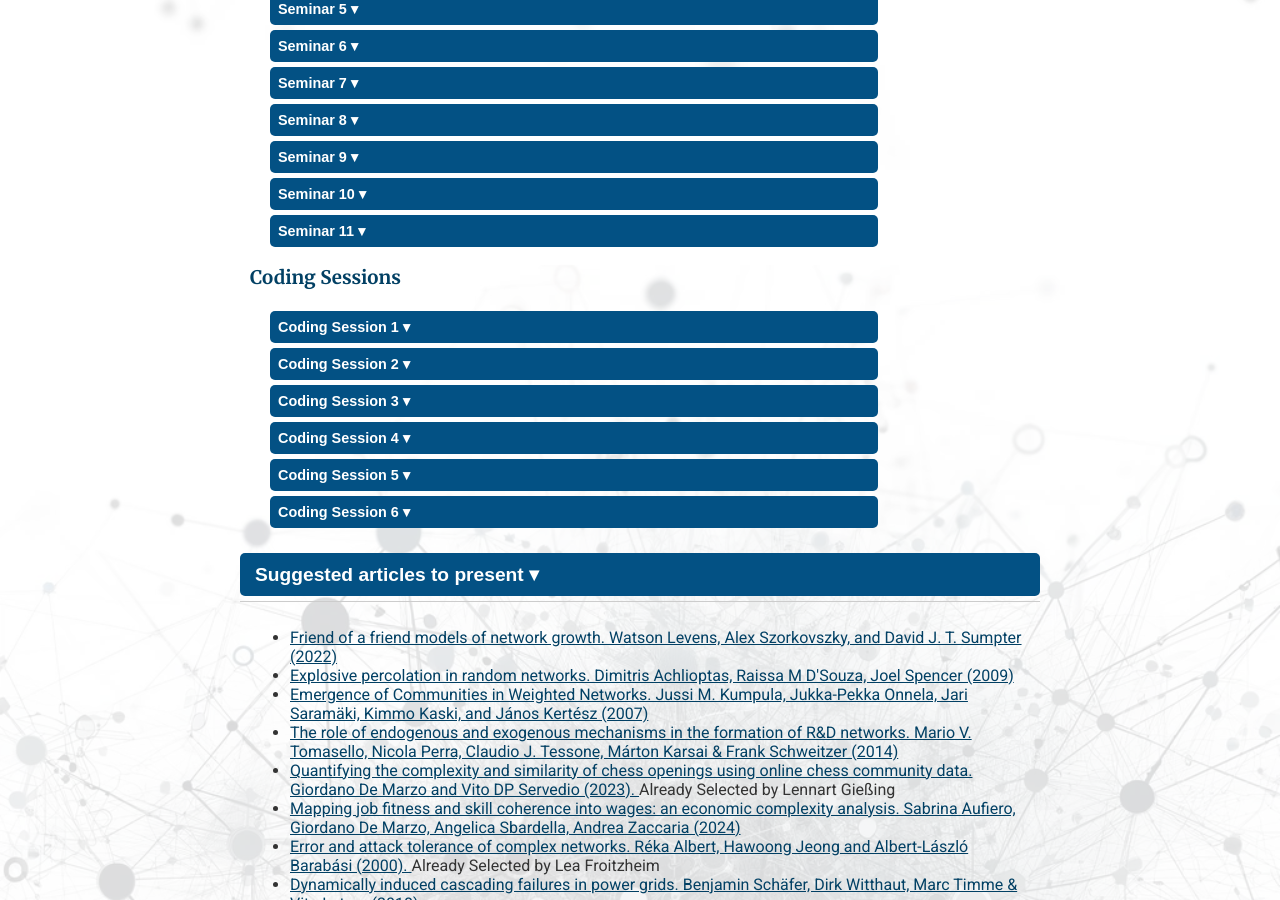
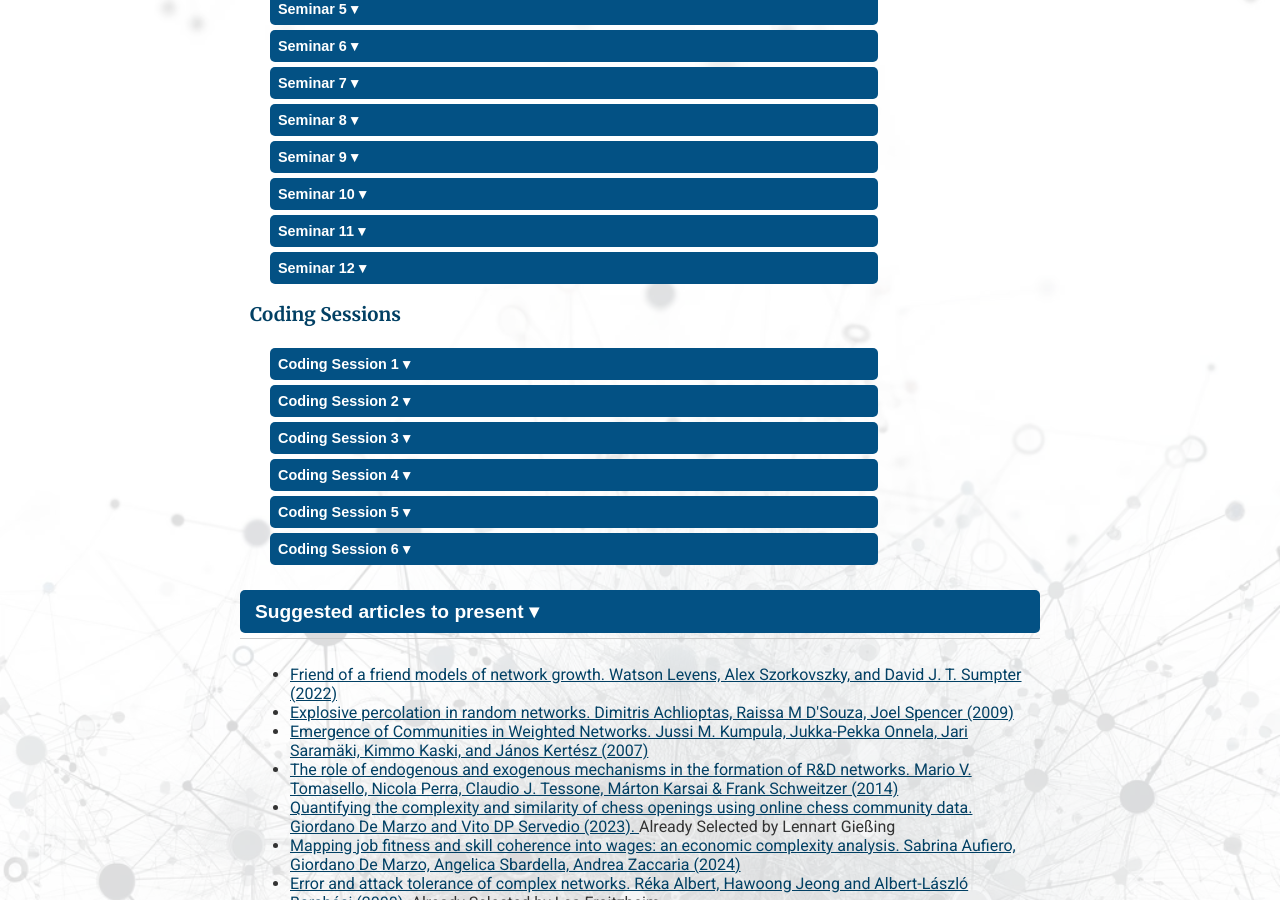
Before and after one commit to giordano-demarzo/giordano-demarzo.github.io, a Jekyll site: the page built from Network_Science.markdown, in a window 1280 px wide and 900 px high, scrolled down 2295 px. Built offline with Jekyll 4.4.1, drawn with Linux system fonts in a browser that asks for light colours.

Commit message:
Seminar 12

```diff
--- a/Network_Science.markdown
+++ b/Network_Science.markdown
@@ -285,6 +285,23 @@
                    </ul>
            </div>
        </div>
+       <div class="nested-accordion">
+           <button class="nested-accordion-button">Seminar 12 &#9662;</button>
+           <div class="nested-accordion-content">
+               <h4>Readings and Slides</h4>
+                   <ul>
+                       	<li><a href="/files/network_science/Network_Science_12.pdf">Slides</a></li>
+                       	<li><a href="https://doi.org/10.1073/pnas.2023301118">The echo chamber effect on social media. Cinelli, Matteo et al. (2021).</a></li>
+                       	<li><a href="https://www.science.org/doi/full/10.1126/science.aap9559">The spread of true and false news online. Vosoughi, Soroush, Deb Roy, and Sinan Aral. (2018).</a></li>
+                       	<li><a href="https://doi.org/10.1371/journal.pone.0181821">Debunking in a world of tribes. Zollo, Fabiana et al. (2017).</a></li>
+                   </ul>
+               <h4>Additional Reading</h4>
+                   <ul>
+                   	<li><a href="https://www.nature.com/articles/s41558-022-01527-x">Growing polarization around climate change on social media. Falkenberg, Max, et al. (2022).</a></li>
+                   	<li><a href="https://www.pnas.org/doi/abs/10.1073/pnas.1804840115">Exposure to opposing views on social media can increase political polarization. Bail, Christopher A. et al. (2018).</a></li>
+                   </ul>
+           </div>
+       </div>
        <h3> Coding Sessions </h3>
        <h5> </h5>
        <div class="nested-accordion">
```
Also changed, not shown: 1 other file.
